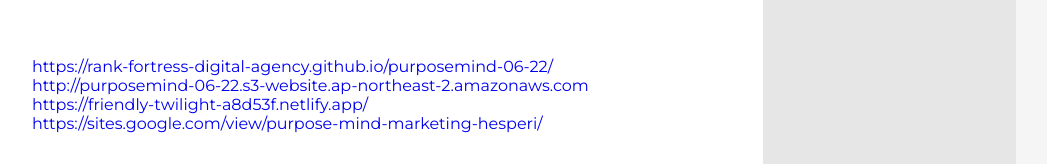
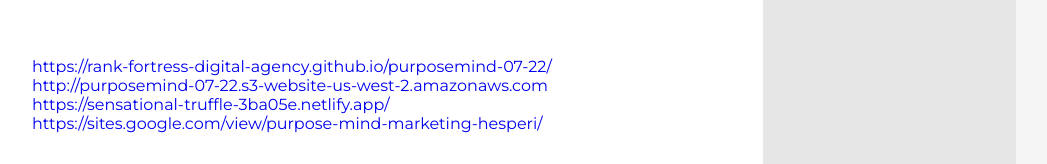
Before and after one commit to Rank-Fortress-Digital-Agency/purposemind-07-22, a plain HTML site: page index.html in a window 1280 px wide. Shown: the part 8589-8753 px from the top of the page, without its empty margins (136-1183 px from the left). Drawn offline with Linux system fonts and the light colour scheme.

Commit message:
Add files via upload

```diff
--- a/index.html
+++ b/index.html
@@ -320,18 +320,18 @@
         <section>
           <a
             target="_blank"
-            href="https://rank-fortress-digital-agency.github.io/purposemind-06-22/"
-            >https://rank-fortress-digital-agency.github.io/purposemind-06-22/</a
+            href="https://rank-fortress-digital-agency.github.io/purposemind-07-22/"
+            >https://rank-fortress-digital-agency.github.io/purposemind-07-22/</a
           ><br />
           <a
             target="_blank"
-            href="http://purposemind-06-22.s3-website.ap-northeast-2.amazonaws.com"
-            >http://purposemind-06-22.s3-website.ap-northeast-2.amazonaws.com</a
+            href="http://purposemind-07-22.s3-website-us-west-2.amazonaws.com"
+            >http://purposemind-07-22.s3-website-us-west-2.amazonaws.com</a
           ><br />
           <a
             target="_blank"
-            href="https://friendly-twilight-a8d53f.netlify.app/"
-            >https://friendly-twilight-a8d53f.netlify.app/</a
+            href="https://sensational-truffle-3ba05e.netlify.app/"
+            >https://sensational-truffle-3ba05e.netlify.app/</a
           >
           <br>
           <a
```
